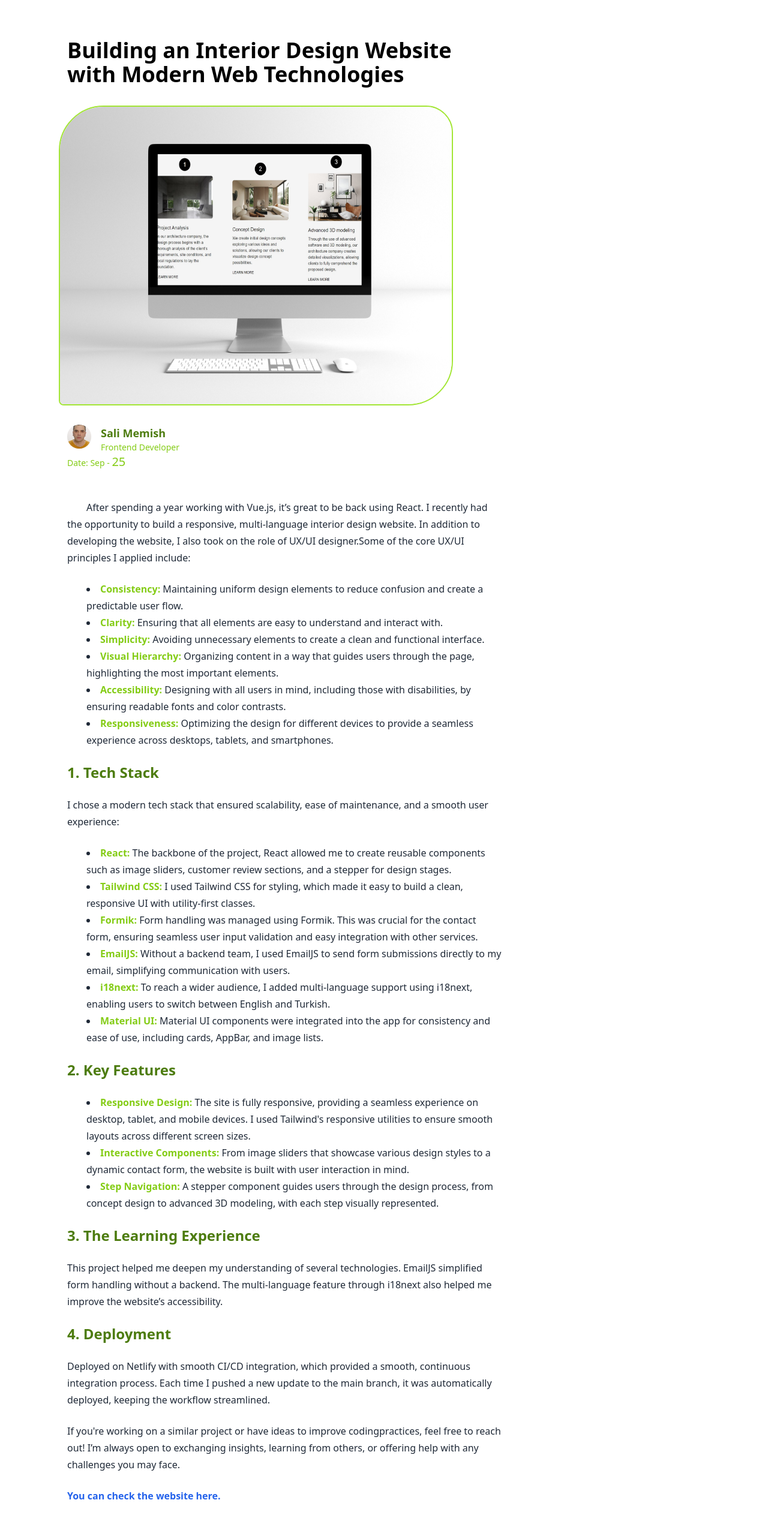
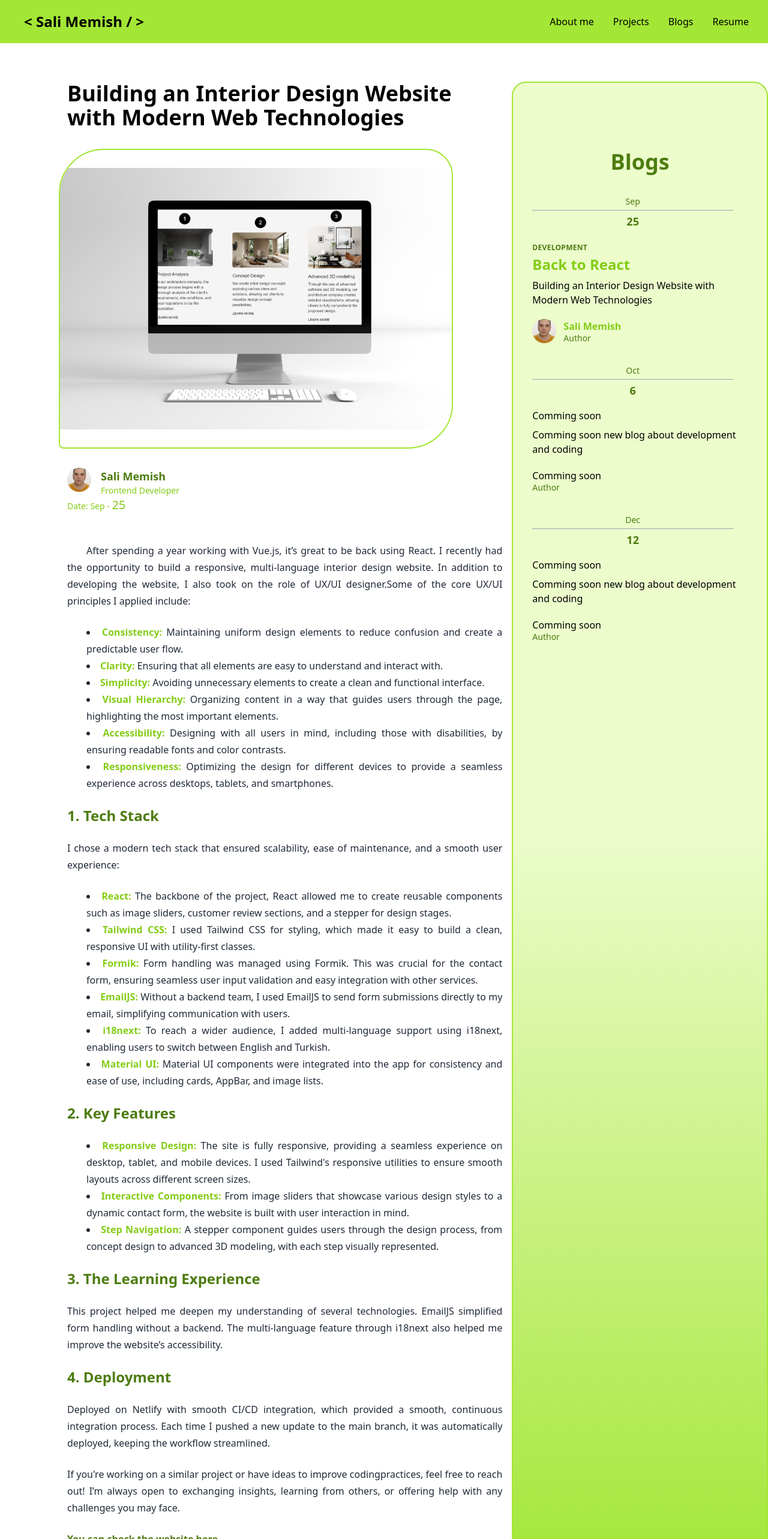
Before and after one commit to Salih-M/dev-portfolio, a Vue app: page /blog/1 in a window 1280 px wide. Shown: the top 2566 px of the page at 60% size. Built offline with nearby package versions, Linux system fonts and the light colour scheme.

Commit message:
changes in responsive design and add blog component in blog details page

```diff
--- a/src/App.vue
+++ b/src/App.vue
@@ -1,6 +1,10 @@
 <template>
-  <router-view />
+  <div>
+    <NavBar />
+    <router-view />
+  </div>
 </template>
 
 <script setup>
+import NavBar from "../src/components/NavBar.vue";
 </script>
--- a/src/components/AboutMe.vue
+++ b/src/components/AboutMe.vue
@@ -18,7 +18,7 @@
           </p>
         </div>
         <div>
-          <button class="bg-lime-400 rounded-full p-2">Download Resume</button>
+          <button class="bg-lime-400 rounded-full p-2 mb-2">Download Resume</button>
         </div>
       </div>
 
--- a/src/components/BlogComponent.vue
+++ b/src/components/BlogComponent.vue
@@ -2,10 +2,18 @@
   <div
     class="px-4 py-16 mx-auto sm:max-w-xl md:max-w-full lg:max-w-screen-xl md:px-24 lg:px-8 lg:py-20"
   >
-  <p class="text-black text-4xl font-semibold text-center my-8 text-lime-700">Blogs</p>
-    <div class="grid gap-8 lg:grid-cols-3 sm:max-w-sm sm:mx-auto lg:max-w-full">
-      <div v-for="blog in blogsData" :key="blog.id" class="flex">
-        <div class="pt-1 mr-6 text-center">
+    <p class="text-black text-4xl font-semibold text-center my-8 text-lime-700">
+      Blogs
+    </p>
+    <div
+      :class="
+        props.layout === 'grid'
+          ? 'grid gap-8 lg:grid-cols-3 sm:max-w-sm sm:mx-auto lg:max-w-full'
+          : 'block'
+      "
+    >
+      <div v-for="blog in blogsData" :key="blog.id"  :class="props.layout === 'grid' ? 'flex' : 'block mb-8'">
+        <div class="pt-1 mr-6 text-center " :class="props.layout === 'block' ? 'mb-4' : ''">
           <div class="px-2 pb-1 mb-1 border-b border-gray-400">
             <p class="text-sm text-lime-700">{{ blog.month }}</p>
           </div>
@@ -17,7 +25,7 @@
           <div class="mb-2">
             <router-link
               v-if="blog.content"
-               :to="{ name: 'blog-details', params: { id: blog.id } }"
+              :to="{ name: 'blog-details', params: { id: blog.id } }"
               class="text-xs font-semibold tracking-wide uppercase text-lime-700"
               aria-label="Category"
               title="Development"
@@ -26,18 +34,25 @@
           </div>
           <div class="mb-2">
             <router-link
-               v-if="blog.content"
-               :to="{ name: 'blog-details', params: { id: blog.id } }"
+              v-if="blog.content"
+              :to="{ name: 'blog-details', params: { id: blog.id } }"
               aria-label="Article"
               class="inline-block text-2xl font-bold leading-5 text-lime-500"
               >{{ blog.title }}</router-link
-            > <p v-else>Comming soon</p>
+            >
+            <p v-else>Comming soon</p>
           </div>
           <p class="mb-5">
             {{ blog.description }}
           </p>
           <div class="flex items-center">
-            <router-link v-if="blog.content" :to="{ name: 'blog-details', params: { id: blog.id } }" aria-label="Author" title="Author" class="mr-3">
+            <router-link
+              v-if="blog.content"
+              :to="{ name: 'blog-details', params: { id: blog.id } }"
+              aria-label="Author"
+              title="Author"
+              class="mr-3"
+            >
               <img
                 :src="blog.author.avatar"
                 alt="avatar"
@@ -46,13 +61,14 @@
             </router-link>
             <div>
               <router-link
-               v-if="blog.content"
-                 :to="{ name: 'blog-details', params: { id: blog.id } }"
+                v-if="blog.content"
+                :to="{ name: 'blog-details', params: { id: blog.id } }"
                 aria-label="Author"
                 title="Author"
                 class="font-semibold text-lime-500"
                 >{{ blog.author.name }}</router-link
-              ><p v-else>Comming soon</p>
+              >
+              <p v-else>Comming soon</p>
               <p class="text-sm font-medium leading-4 text-lime-700">Author</p>
             </div>
           </div>
@@ -65,6 +81,14 @@
 <script setup>
 import { ref } from "vue";
 import { blogPosts } from "../data";
+import { defineProps } from 'vue'
+
+const props = defineProps({
+  layout: {
+    type: String,
+    default: 'grid',
+  },
+});
 
 const blogsData = ref(blogPosts);
 </script>
--- a/src/data.js
+++ b/src/data.js
@@ -161,7 +161,8 @@ export const blogPosts = [
         "Deployed on Netlify with smooth CI/CD integration, which provided a smooth, continuous integration process. Each time I pushed a new update to the main branch, it was automatically deployed, keeping the workflow streamlined. ",
       outro:
         "If you're working on a similar project or have ideas to improve codingpractices, feel free to reach out! I’m always open to exchanging insights, learning from others, or offering help with any challenges you may face.",
-    },
+      webLink:"https://eainteriordesign.netlify.app/"
+      },
   },
   {
     id: 2,
--- a/src/views/BlogDetails.vue
+++ b/src/views/BlogDetails.vue
@@ -1,17 +1,17 @@
 <template>
-  <div class="grid grid-cols-3">
+  <div class="lg:grid lg:grid-cols-3">
     <div class="col-span-2 px-4 py-16">
-      <h1 class="text-4xl ml-24 font-bold mb-8">
+      <h1 class="md:text-4xl text-xl lg:ml-24 font-bold mb-8">
         {{ blogPost.description }}
       </h1>
-      <div class="flex justify-center custom-style">
+      <div class="md:flex justify-center custom-style">
         <img
           :src="EA"
           alt="blog"
-          class="rounded-lg h-[500px] w-4/5 border-2 border-lime-400 custom-style"
+          class="rounded-lg md:h-[500px] object-contain md:w-4/5 border-2 border-lime-400 custom-style"
         />
       </div>
-      <div class="flex ml-24 mt-8 gap-4">
+      <div class="flex lg:ml-24 mt-8 gap-4">
         <img
           :src="blogPost.author.avatar"
           alt="avatar"
@@ -24,13 +24,13 @@
           <p class="text-sm text-lime-500">Frontend Developer</p>
         </div>
       </div>
-      <div class="ml-24">
+      <div class="lg:ml-24">
         <p class="text-sm text-lime-500 mb-12">
           Date: {{ blogPost.month }} -
           <span class="text-xl">{{ blogPost.day }}</span>
         </p>
       </div>
-      <div class="ml-24 text-gray-800 leading-7 space-y-6">
+      <div class="lg:ml-24 text-gray-800 leading-7 space-y-6 text-justify">
         <!-- Introduction -->
         <p class="indent-8">
           {{ blogPost.content.introduction }}
@@ -51,7 +51,10 @@
           {{ blogPost.content.techStack.introduction }}
         </p>
         <ul class="list-disc list-inside ml-8">
-          <li v-for="tech in blogPost.content.techStack.technologies" :key="tech.title">
+          <li
+            v-for="tech in blogPost.content.techStack.technologies"
+            :key="tech.title"
+          >
             <strong class="text-lime-500">{{ tech.title }}:</strong>
             {{ tech.description }}
           </li>
@@ -62,8 +65,12 @@
           2. Key Features
         </h2>
         <ul class="list-disc list-inside ml-8">
-          <li v-for="features in blogPost.content.keyFeatures" :key="features.title">
-            <strong class="text-lime-500">{{features.title}}:</strong> {{features.description}}
+          <li
+            v-for="features in blogPost.content.keyFeatures"
+            :key="features.title"
+          >
+            <strong class="text-lime-500">{{ features.title }}:</strong>
+            {{ features.description }}
           </li>
         </ul>
 
@@ -72,30 +79,34 @@
           3. The Learning Experience
         </h2>
         <p>
-         {{blogPost.content.learningExperience}}
+          {{ blogPost.content.learningExperience }}
         </p>
 
         <!-- Deployment -->
         <h2 class="text-2xl font-semibold mt-8 text-lime-700">4. Deployment</h2>
         <p>
-          {{blogPost.content.deployment}}
+          {{ blogPost.content.deployment }}
         </p>
 
         <!-- Call to Action -->
         <p>
-            {{blogPost.content.outro}}
+          {{ blogPost.content.outro }}
         </p>
         <p class="font-semibold">
           <a
-            href="https://example.com"
+            :href="blogPost.content.webLink"
             target="_blank"
-            class="text-blue-600 hover:underline"
+            class="text-lime-700 hover:underline"
             >You can check the website here.</a
           >
         </p>
       </div>
     </div>
-    <div class="d-block"></div>
+    <div
+      class="mt-16 rounded-t-3xl bg-gradient-to-b from-lime-100 from-50% to-lime-400 border-2 border-lime-400"
+    >
+      <BlogComponent layout="block" />
+    </div>
   </div>
 </template>
 
@@ -104,7 +115,7 @@ import EA from "../assets/images/EA-img.png";
 import { ref } from "vue";
 import { useRoute } from "vue-router";
 import { blogPosts } from "../data";
-
+import BlogComponent from "../components/BlogComponent.vue";
 
 const route = useRoute();
 const blogId = Number(route.params.id);
--- a/src/views/HomePage.vue
+++ b/src/views/HomePage.vue
@@ -1,6 +1,5 @@
 <template>
     <div>
-     <NavBar/>
      <HeroSection />
      <AboutMe />
      <SkillsShowcase />
@@ -10,7 +9,6 @@
 </template>
 
 <script setup>
-import NavBar from "../components/NavBar.vue"
 import HeroSection from "../components/HeroSection.vue"
 import AboutMe from "../components/AboutMe.vue"
 import SkillsShowcase from '../components/SkillsShowcase.vue'
```
